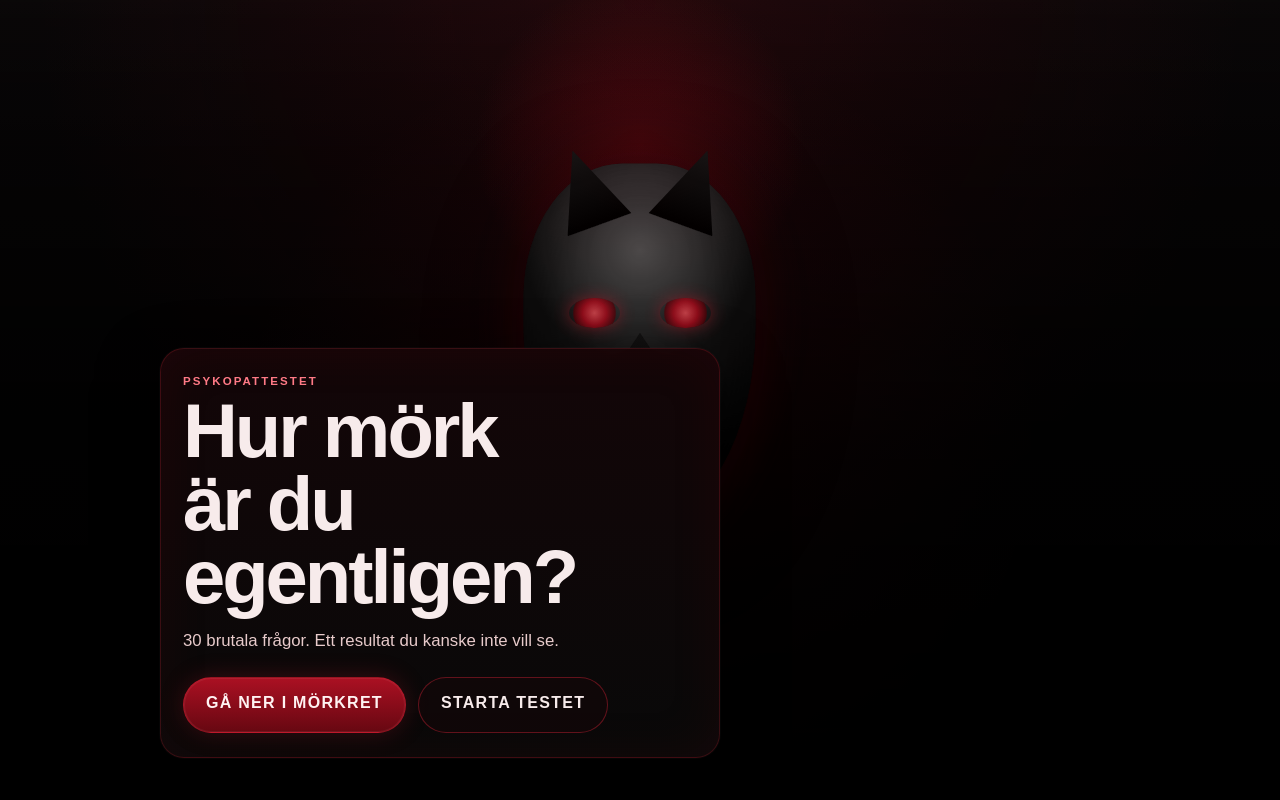
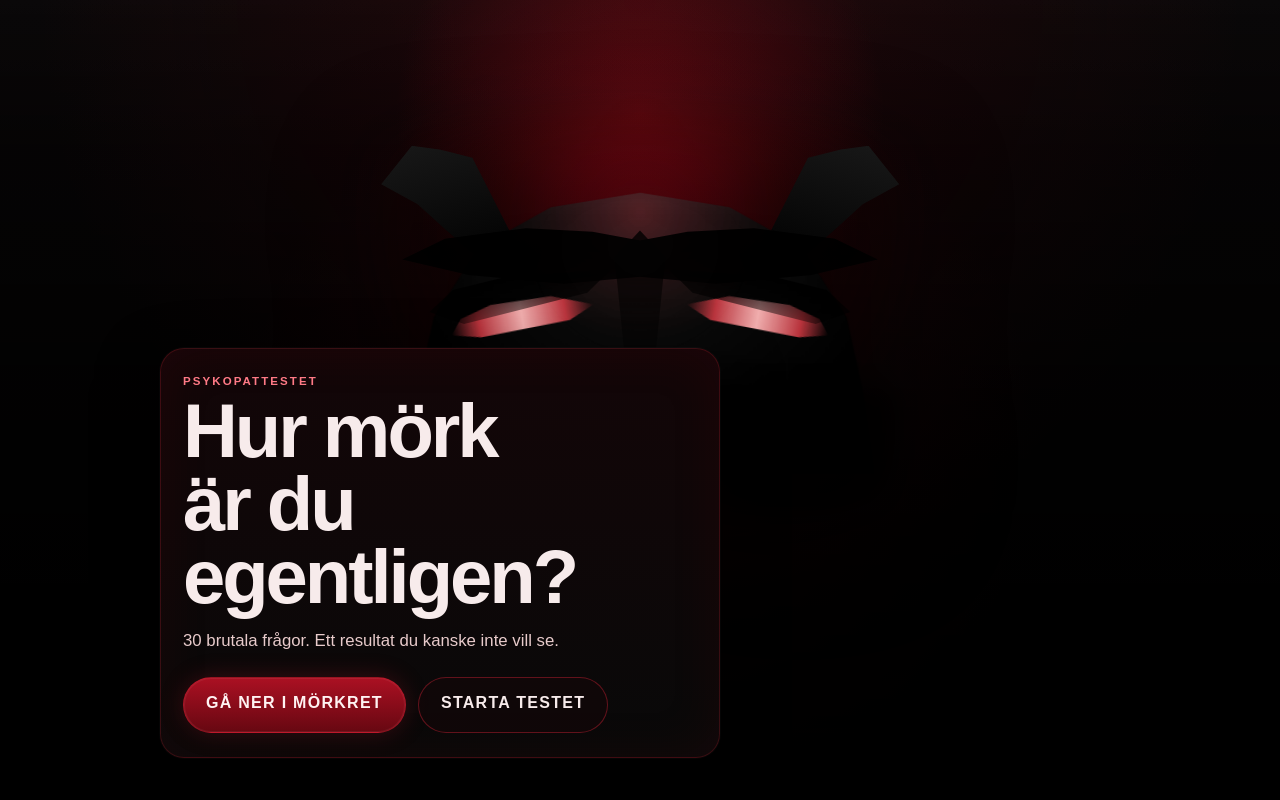
Before and after one commit to rickey88-rgb/nya-psykopat-meme-testet, a Next.js app: page / in a window 1280 px wide. Shown: the top 800 px of the page. Built offline with nearby package versions, Linux system fonts and the light colour scheme.

Commit message:
Refine landing page demon hero

```diff
--- a/app/page.tsx
+++ b/app/page.tsx
@@ -20,7 +20,7 @@ export default function HomePage() {
           display: 'grid',
           alignItems: 'end',
           position: 'relative',
-          padding: '32px 0 42px',
+          padding: '36px 0 42px',
           overflow: 'hidden',
         }}
       >
@@ -29,33 +29,55 @@ export default function HomePage() {
             position: 'absolute',
             inset: 0,
             background:
-              'radial-gradient(circle at 50% 18%, rgba(196, 13, 29, 0.25), transparent 18%), linear-gradient(180deg, rgba(0,0,0,0.2), rgba(0,0,0,0.75) 56%, rgba(0,0,0,0.94) 100%)',
+              'radial-gradient(circle at 50% 14%, rgba(196, 13, 29, 0.34), transparent 26%), linear-gradient(180deg, rgba(0,0,0,0.16), rgba(0,0,0,0.72) 58%, rgba(0,0,0,0.95) 100%)',
           }}
         />
 
         <div
           style={{
             position: 'absolute',
-            inset: 0,
-            display: 'grid',
-            placeItems: 'center',
-            opacity: 0.92,
+            left: 0,
+            right: 0,
+            bottom: 0,
+            display: 'flex',
+            justifyContent: 'center',
             pointerEvents: 'none',
-            transform: 'translateY(-4%)',
+            zIndex: 1,
+            opacity: 0.98,
+            paddingBottom: 'min(37svh, 320px)',
           }}
         >
           <DemonFace />
         </div>
 
         <div className="container" style={{ position: 'relative', zIndex: 2 }}>
-          <div className="glass-panel" style={{ padding: '26px 22px 24px', maxWidth: 560 }}>
+          <div
+            className="glass-panel"
+            style={{
+              padding: '26px 22px 24px',
+              maxWidth: 560,
+            }}
+          >
             <div className="section-kicker">Psykopattestet</div>
-            <h1 className="section-title" style={{ fontSize: 'clamp(2.7rem, 10vw, 4.75rem)', marginTop: 8 }}>
+            <h1
+              className="section-title"
+              style={{
+                fontSize: 'clamp(2.7rem, 10vw, 4.75rem)',
+                marginTop: 8,
+              }}
+            >
               Hur mörk
               <br />
               är du egentligen?
             </h1>
-            <p style={{ margin: '0 0 22px', color: '#e8cbcb', lineHeight: 1.6, fontSize: '1.05rem' }}>
+            <p
+              style={{
+                margin: '0 0 22px',
+                color: '#e8cbcb',
+                lineHeight: 1.6,
+                fontSize: '1.05rem',
+              }}
+            >
               30 brutala frågor. Ett resultat du kanske inte vill se.
             </p>
             <div style={{ display: 'flex', gap: 12, flexWrap: 'wrap' }}>
@@ -73,7 +95,15 @@ export default function HomePage() {
       <section id="morkret" className="container" style={{ padding: '28px 20px 24px' }}>
         <div className="glass-panel" style={{ padding: '24px 20px' }}>
           <div className="section-kicker">Något kallare än samvete</div>
-          <div style={{ display: 'grid', gap: 12, fontSize: 'clamp(1.25rem, 4.9vw, 1.8rem)', lineHeight: 1.15, letterSpacing: '-0.03em' }}>
+          <div
+            style={{
+              display: 'grid',
+              gap: 12,
+              fontSize: 'clamp(1.25rem, 4.9vw, 1.8rem)',
+              lineHeight: 1.15,
+              letterSpacing: '-0.03em',
+            }}
+          >
             <div>Vissa människor bär på något kallare än samvete.</div>
             <div>Vissa njuter av kontroll.</div>
             <div>Vissa känner nästan ingenting alls.</div>
@@ -84,9 +114,12 @@ export default function HomePage() {
       <section className="container" style={{ padding: '0 20px 24px' }}>
         <div className="glass-panel" style={{ padding: '24px 20px' }}>
           <div className="section-kicker">Det här är inte ett gulligt personlighetstest</div>
-          <h2 className="section-title">Det här testet pressar fram den del av dig som helst borde stanna under ytan.</h2>
+          <h2 className="section-title">
+            Det här testet pressar fram den del av dig som helst borde stanna under ytan.
+          </h2>
           <p className="section-body" style={{ marginBottom: 0 }}>
-            Testet rör sig genom manipulation, känslokyla, maktbegär och rå skuggsida. Inte för att förklara bort mörkret — utan för att se hur nära det ligger.
+            Testet rör sig genom manipulation, känslokyla, maktbegär och rå skuggsida. Inte för att
+            förklara bort mörkret — utan för att se hur nära det ligger.
           </p>
         </div>
       </section>
@@ -94,7 +127,14 @@ export default function HomePage() {
       <section className="container" style={{ padding: '0 20px 24px' }}>
         <div className="glass-panel" style={{ padding: '24px 20px' }}>
           <div className="section-kicker">Du borde nog inte göra det här</div>
-          <div style={{ fontSize: 'clamp(1.7rem, 6vw, 2.9rem)', lineHeight: 0.98, letterSpacing: '-0.05em', marginBottom: 16 }}>
+          <div
+            style={{
+              fontSize: 'clamp(1.7rem, 6vw, 2.9rem)',
+              lineHeight: 0.98,
+              letterSpacing: '-0.05em',
+              marginBottom: 16,
+            }}
+          >
             De flesta borde nog inte göra det här testet.
             <br />
             Frågan är om du vågar.
@@ -121,7 +161,8 @@ export default function HomePage() {
                   padding: '14px 16px',
                   borderRadius: 18,
                   border: '1px solid rgba(207, 26, 43, 0.22)',
-                  background: 'linear-gradient(180deg, rgba(25, 6, 8, 0.94), rgba(8, 8, 8, 0.9))',
+                  background:
+                    'linear-gradient(180deg, rgba(25, 6, 8, 0.94), rgba(8, 8, 8, 0.9))',
                   fontSize: '1.08rem',
                   letterSpacing: '0.04em',
                   textTransform: 'uppercase',
@@ -138,7 +179,9 @@ export default function HomePage() {
       <section className="container" style={{ padding: '0 20px 72px' }}>
         <div className="glass-panel" style={{ padding: '28px 20px 24px', textAlign: 'center' }}>
           <div className="section-kicker">Sista steget</div>
-          <h2 className="section-title" style={{ marginBottom: 10 }}>Vågar du göra testet?</h2>
+          <h2 className="section-title" style={{ marginBottom: 10 }}>
+            Vågar du göra testet?
+          </h2>
           <p className="section-body" style={{ margin: '0 auto 20px', maxWidth: 560 }}>
             Det finns bara ett sätt att se vad som finns där inne.
           </p>
@@ -146,7 +189,9 @@ export default function HomePage() {
             <Link className="cta-button" href="/test">
               Starta testet
             </Link>
-            <div style={{ color: '#b99191', fontSize: '0.94rem' }}>30 frågor · cirka 3 minuter · mörkerprofil efteråt</div>
+            <div style={{ color: '#b99191', fontSize: '0.94rem' }}>
+              30 frågor · cirka 3 minuter · mörkerprofil efteråt
+            </div>
           </div>
         </div>
       </section>
--- a/components/DemonFace.tsx
+++ b/components/DemonFace.tsx
@@ -1,123 +1,219 @@
 export function DemonFace({ compact = false }: { compact?: boolean }) {
+  const width = compact ? 'min(82vw, 340px)' : 'min(96vw, 660px)';
+  const height = compact ? 220 : 360;
+
   return (
     <div
       aria-hidden="true"
       style={{
         position: 'relative',
-        width: compact ? 260 : 340,
-        height: compact ? 340 : 440,
+        width,
+        height,
         margin: '0 auto',
-        filter: 'drop-shadow(0 18px 48px rgba(0,0,0,0.72))',
+        overflow: 'visible',
+        pointerEvents: 'none',
+        filter: 'drop-shadow(0 22px 60px rgba(0,0,0,0.8))',
       }}
     >
       <div
         style={{
           position: 'absolute',
-          inset: '4% 16% 14%',
-          borderRadius: '46% 46% 54% 54% / 40% 40% 60% 60%',
+          inset: '-6% -8% 20%',
           background:
-            'radial-gradient(circle at 50% 24%, rgba(88,88,88,0.9), rgba(18,18,18,0.98) 38%, rgba(5,5,5,1) 74%)',
-          boxShadow:
-            'inset 0 -34px 54px rgba(0,0,0,0.92), inset 0 20px 36px rgba(255,255,255,0.06), 0 0 60px rgba(146, 10, 23, 0.24)',
-          transform: 'skewY(-1deg)',
-          animation: 'pageBreath 7.8s ease-in-out infinite',
+            'radial-gradient(circle at 50% 30%, rgba(170, 10, 25, 0.34), rgba(70, 0, 8, 0.18) 34%, rgba(0,0,0,0) 72%)',
+          filter: 'blur(22px)',
+          opacity: 0.95,
         }}
       />
 
       <div
         style={{
           position: 'absolute',
-          left: '24%',
-          top: 0,
-          width: '20%',
-          height: '18%',
-          background: 'linear-gradient(180deg, rgba(22,22,22,1), rgba(0,0,0,1))',
-          clipPath: 'polygon(50% 0, 100% 100%, 0 100%)',
-          transform: 'rotate(-20deg)',
-          boxShadow: '0 0 18px rgba(0,0,0,0.85)',
-        }}
-      />
-      <div
-        style={{
-          position: 'absolute',
-          right: '24%',
-          top: 0,
-          width: '20%',
-          height: '18%',
-          background: 'linear-gradient(180deg, rgba(22,22,22,1), rgba(0,0,0,1))',
-          clipPath: 'polygon(50% 0, 100% 100%, 0 100%)',
-          transform: 'rotate(20deg)',
-          boxShadow: '0 0 18px rgba(0,0,0,0.85)',
+          left: '6%',
+          top: '0%',
+          width: '24%',
+          height: '42%',
+          background:
+            'linear-gradient(180deg, rgba(24,24,24,1), rgba(0,0,0,1))',
+          clipPath:
+            'polygon(54% 0, 70% 8%, 88% 20%, 100% 100%, 74% 88%, 58% 60%, 46% 38%, 28% 18%)',
+          transform: 'rotate(-18deg)',
+          boxShadow:
+            '0 0 18px rgba(0,0,0,0.95), 0 0 36px rgba(120, 6, 16, 0.2)',
         }}
       />
 
       <div
         style={{
           position: 'absolute',
-          left: '29%',
-          top: '34%',
-          width: '15%',
-          height: '7%',
-          borderRadius: '50%',
-          background: 'radial-gradient(circle, rgba(255,80,90,1), rgba(197,10,29,0.95) 40%, rgba(92,0,8,0.9) 70%, transparent 74%)',
-          boxShadow: '0 0 26px rgba(214, 28, 47, 0.95), 0 0 62px rgba(214, 28, 47, 0.34)',
-          animation: 'eyePulse 2.8s ease-in-out infinite',
-        }}
-      />
-      <div
-        style={{
-          position: 'absolute',
-          right: '29%',
-          top: '34%',
-          width: '15%',
-          height: '7%',
-          borderRadius: '50%',
-          background: 'radial-gradient(circle, rgba(255,80,90,1), rgba(197,10,29,0.95) 40%, rgba(92,0,8,0.9) 70%, transparent 74%)',
-          boxShadow: '0 0 26px rgba(214, 28, 47, 0.95), 0 0 62px rgba(214, 28, 47, 0.34)',
-          animation: 'eyePulse 2.8s ease-in-out infinite',
+          right: '6%',
+          top: '0%',
+          width: '24%',
+          height: '42%',
+          background:
+            'linear-gradient(180deg, rgba(24,24,24,1), rgba(0,0,0,1))',
+          clipPath:
+            'polygon(46% 0, 30% 8%, 12% 20%, 0 100%, 26% 88%, 42% 60%, 54% 38%, 72% 18%)',
+          transform: 'rotate(18deg)',
+          boxShadow:
+            '0 0 18px rgba(0,0,0,0.95), 0 0 36px rgba(120, 6, 16, 0.2)',
         }}
       />
 
       <div
         style={{
           position: 'absolute',
-          left: '41%',
-          top: '42%',
-          width: '18%',
-          height: '12%',
-          background: 'linear-gradient(180deg, rgba(18,18,18,0.9), rgba(0,0,0,1))',
-          clipPath: 'polygon(50% 0, 80% 52%, 58% 100%, 42% 100%, 20% 52%)',
-          filter: 'drop-shadow(0 7px 16px rgba(0,0,0,0.9))',
+          left: '8%',
+          right: '8%',
+          top: '12%',
+          height: '80%',
+          background:
+            'radial-gradient(circle at 50% 10%, rgba(88,88,88,0.3), rgba(12,12,12,0.96) 34%, rgba(0,0,0,1) 74%)',
+          clipPath:
+            'polygon(8% 100%, 10% 72%, 13% 46%, 21% 22%, 34% 8%, 50% 3%, 66% 8%, 79% 22%, 87% 46%, 90% 72%, 92% 100%)',
+          boxShadow:
+            'inset 0 -78px 92px rgba(0,0,0,0.98), inset 0 16px 30px rgba(255,255,255,0.05), 0 0 90px rgba(120, 8, 18, 0.16)',
+          animation: 'pageBreath 8.2s ease-in-out infinite',
         }}
       />
 
       <div
         style={{
           position: 'absolute',
-          left: '30%',
-          top: '60%',
-          width: '40%',
-          height: '12%',
-          borderBottomLeftRadius: '44% 100%',
-          borderBottomRightRadius: '44% 100%',
-          borderTopLeftRadius: '18% 0',
-          borderTopRightRadius: '18% 0',
-          background: 'linear-gradient(180deg, rgba(37,6,10,0.4), rgba(0,0,0,1))',
-          boxShadow: 'inset 0 -16px 24px rgba(0,0,0,0.95)',
+          left: '14%',
+          right: '14%',
+          top: '22%',
+          height: '24%',
+          background:
+            'linear-gradient(180deg, rgba(0,0,0,0.96), rgba(0,0,0,0.7) 58%, rgba(0,0,0,0))',
+          clipPath:
+            'polygon(0 42%, 9% 18%, 26% 6%, 40% 10%, 50% 20%, 60% 10%, 74% 6%, 91% 18%, 100% 42%, 86% 60%, 66% 70%, 50% 62%, 34% 70%, 14% 60%)',
+          filter: 'drop-shadow(0 8px 18px rgba(0,0,0,0.95))',
         }}
       />
 
       <div
         style={{
           position: 'absolute',
-          left: '31%',
-          top: '17%',
-          width: '38%',
-          height: '72%',
+          left: '21%',
+          top: '41%',
+          width: '22%',
+          height: '12%',
+          background:
+            'linear-gradient(90deg, rgba(255,15,35,0) 0%, rgba(255,70,82,0.75) 20%, rgba(255,185,185,0.98) 50%, rgba(255,70,82,0.75) 80%, rgba(255,15,35,0) 100%)',
+          clipPath:
+            'polygon(0 72%, 8% 38%, 30% 18%, 72% 22%, 100% 58%, 82% 84%, 20% 88%)',
+          transform: 'rotate(-10deg)',
+          boxShadow:
+            '0 0 20px rgba(255, 28, 50, 0.95), 0 0 48px rgba(255, 28, 50, 0.42)',
+          animation: 'eyePulse 2.3s ease-in-out infinite',
+        }}
+      />
+
+      <div
+        style={{
+          position: 'absolute',
+          right: '21%',
+          top: '41%',
+          width: '22%',
+          height: '12%',
+          background:
+            'linear-gradient(270deg, rgba(255,15,35,0) 0%, rgba(255,70,82,0.75) 20%, rgba(255,185,185,0.98) 50%, rgba(255,70,82,0.75) 80%, rgba(255,15,35,0) 100%)',
+          clipPath:
+            'polygon(100% 72%, 92% 38%, 70% 18%, 28% 22%, 0 58%, 18% 84%, 80% 88%)',
+          transform: 'rotate(10deg)',
+          boxShadow:
+            '0 0 20px rgba(255, 28, 50, 0.95), 0 0 48px rgba(255, 28, 50, 0.42)',
+          animation: 'eyePulse 2.3s ease-in-out infinite',
+        }}
+      />
+
+      <div
+        style={{
+          position: 'absolute',
+          left: '18%',
+          top: '35%',
+          width: '28%',
+          height: '18%',
+          background:
+            'linear-gradient(180deg, rgba(0,0,0,0.95), rgba(0,0,0,0.2))',
+          clipPath:
+            'polygon(0 50%, 14% 20%, 44% 8%, 100% 14%, 86% 46%, 18% 74%)',
+          transform: 'rotate(-6deg)',
+          opacity: 0.96,
+        }}
+      />
+
+      <div
+        style={{
+          position: 'absolute',
+          right: '18%',
+          top: '35%',
+          width: '28%',
+          height: '18%',
+          background:
+            'linear-gradient(180deg, rgba(0,0,0,0.95), rgba(0,0,0,0.2))',
+          clipPath:
+            'polygon(100% 50%, 86% 20%, 56% 8%, 0 14%, 14% 46%, 82% 74%)',
+          transform: 'rotate(6deg)',
+          opacity: 0.96,
+        }}
+      />
+
+      <div
+        style={{
+          position: 'absolute',
+          left: '44%',
+          top: '24%',
+          width: '12%',
+          height: '42%',
+          background:
+            'linear-gradient(180deg, rgba(0,0,0,0.96), rgba(0,0,0,0.55), rgba(0,0,0,0))',
+          clipPath: 'polygon(50% 0, 82% 18%, 66% 100%, 34% 100%, 18% 18%)',
+          opacity: 0.88,
+        }}
+      />
+
+      <div
+        style={{
+          position: 'absolute',
+          left: '11%',
+          bottom: '-2%',
+          width: '30%',
+          height: '34%',
+          background:
+            'radial-gradient(circle at 50% 30%, rgba(0,0,0,0.55), rgba(0,0,0,0.92) 60%, rgba(0,0,0,0) 100%)',
+          filter: 'blur(12px)',
+          opacity: 0.85,
+        }}
+      />
+
+      <div
+        style={{
+          position: 'absolute',
+          right: '11%',
+          bottom: '-2%',
+          width: '30%',
+          height: '34%',
+          background:
+            'radial-gradient(circle at 50% 30%, rgba(0,0,0,0.55), rgba(0,0,0,0.92) 60%, rgba(0,0,0,0) 100%)',
+          filter: 'blur(12px)',
+          opacity: 0.85,
+        }}
+      />
+
+      <div
+        style={{
+          position: 'absolute',
+          left: '22%',
+          right: '22%',
+          top: '14%',
+          height: '62%',
           borderRadius: '50%',
-          background: 'radial-gradient(circle at center, rgba(255,255,255,0.04), transparent 60%)',
-          filter: 'blur(10px)',
-          opacity: 0.55,
+          background:
+            'radial-gradient(circle at 50% 22%, rgba(255,255,255,0.04), transparent 58%)',
+          filter: 'blur(16px)',
+          opacity: 0.42,
         }}
       />
     </div>
```
